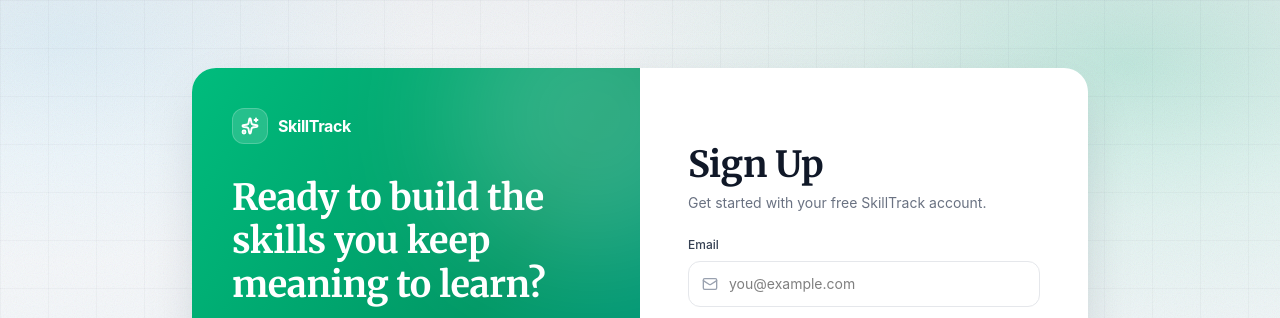
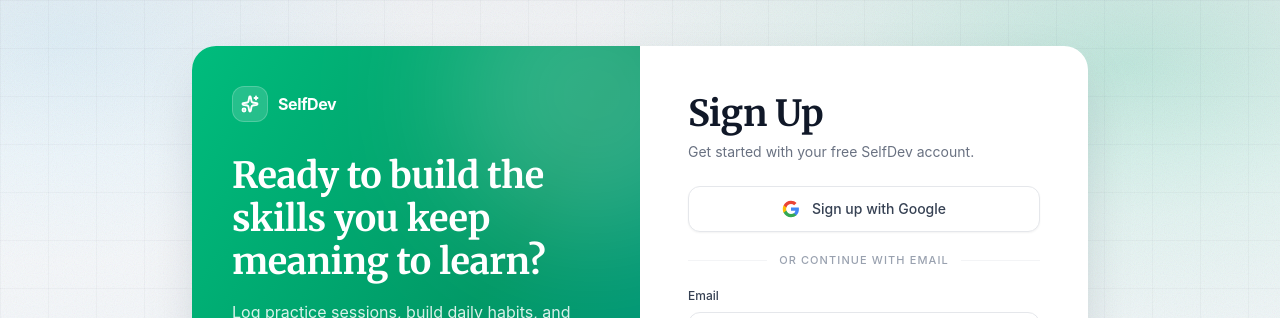
Before and after one commit to Choco246700/selfdev, a React (Vite) app: page /signup in a window 1280 px wide. Shown: the top 318 px of the page. Built offline with nearby package versions, Linux system fonts and the light colour scheme; no server answers; a web font is replaced by a local one.

Commit message:
Google sign up button added

```diff
--- a/index.html
+++ b/index.html
@@ -2,7 +2,7 @@
 <html lang="en">
   <head>
     <meta charset="UTF-8" />
-    <link rel="icon" type="image/svg+xml" href="/public/favicon.svg" />
+    <link rel="icon" type="image/svg+xml" href="/favicon.svg" />
     <link rel="apple-touch-icon" href="/apple-touch-icon.png" />
     <meta name="viewport" content="width=device-width, initial-scale=1.0" />
     <!-- Light mode — the emerald brand color -->
@@ -44,6 +44,9 @@
       content="Track the skills and habits that actually stick."
     />
     <meta name="twitter:image" content="/og-image.png" />
+
+    <!-- Google Identity Services -->
+    <script src="https://accounts.google.com/gsi/client" async defer></script>
   </head>
   <body>
     <div id="root"></div>
--- a/src/pages/AuthPage.tsx
+++ b/src/pages/AuthPage.tsx
@@ -1,4 +1,4 @@
-import React, { useEffect, useState } from 'react';
+import React, { useEffect, useRef, useState } from 'react';
 import { useNavigate, Link } from 'react-router-dom';
 import {
   Sparkles,
@@ -9,6 +9,7 @@ import {
   ArrowLeft,
   CheckCircle2,
   Check,
+  Loader2,
 } from 'lucide-react';
 import { supabase } from '../lib/supabaseClient';
 
@@ -18,49 +19,71 @@ interface AuthPageProps {
   initialMode?: Mode;
 }
 
-// ──────────────────────────────────────────────────────────────
-// GOOGLE AUTH — temporarily disabled until OAuth is fully configured.
-// Uncomment the GoogleIcon component, the handleGoogleAuth function,
-// the googleLoading state, and the JSX block marked "GOOGLE AUTH"
-// inside the form to re-enable.
-// ──────────────────────────────────────────────────────────────
+const GoogleIcon: React.FC<{ size?: number; className?: string }> = ({
+  size = 18,
+  className = '',
+}) => (
+  <svg
+    width={size}
+    height={size}
+    viewBox="0 0 24 24"
+    aria-hidden="true"
+    className={className}
+  >
+    <path
+      fill="#4285F4"
+      d="M22.56 12.25c0-.78-.07-1.53-.2-2.25H12v4.26h5.92c-.26 1.37-1.04 2.53-2.21 3.31v2.77h3.57c2.08-1.92 3.28-4.74 3.28-8.09z"
+    />
+    <path
+      fill="#34A853"
+      d="M12 23c2.97 0 5.46-.98 7.28-2.66l-3.57-2.77c-.98.66-2.23 1.06-3.71 1.06-2.86 0-5.29-1.93-6.16-4.53H2.18v2.84C3.99 20.53 7.7 23 12 23z"
+    />
+    <path
+      fill="#FBBC05"
+      d="M5.84 14.09c-.22-.66-.35-1.36-.35-2.09s.13-1.43.35-2.09V7.07H2.18C1.43 8.55 1 10.22 1 12s.43 3.45 1.18 4.93l2.85-2.22.81-.62z"
+    />
+    <path
+      fill="#EA4335"
+      d="M12 5.38c1.62 0 3.06.56 4.21 1.64l3.15-3.15C17.45 2.09 14.97 1 12 1 7.7 1 3.99 3.47 2.18 7.07l3.66 2.84c.87-2.6 3.3-4.53 6.16-4.53z"
+    />
+  </svg>
+);
 
-// const GoogleIcon: React.FC<{ size?: number }> = ({ size = 16 }) => (
-//   <svg width={size} height={size} viewBox="0 0 24 24" aria-hidden="true">
-//     <path
-//       fill="#4285F4"
-//       d="M22.56 12.25c0-.78-.07-1.53-.2-2.25H12v4.26h5.92c-.26 1.37-1.04 2.53-2.21 3.31v2.77h3.57c2.08-1.92 3.28-4.74 3.28-8.09z"
-//     />
-//     <path
-//       fill="#34A853"
-//       d="M12 23c2.97 0 5.46-.98 7.28-2.66l-3.57-2.77c-.98.66-2.23 1.06-3.71 1.06-2.86 0-5.29-1.93-6.16-4.53H2.18v2.84C3.99 20.53 7.7 23 12 23z"
-//     />
-//     <path
-//       fill="#FBBC05"
-//       d="M5.84 14.09c-.22-.66-.35-1.36-.35-2.09s.13-1.43.35-2.09V7.07H2.18C1.43 8.55 1 10.22 1 12s.43 3.45 1.18 4.93l2.85-2.22.81-.62z"
-//     />
-//     <path
-//       fill="#EA4335"
-//       d="M12 5.38c1.62 0 3.06.56 4.21 1.64l3.15-3.15C17.45 2.09 14.97 1 12 1 7.7 1 3.99 3.47 2.18 7.07l3.66 2.84c.87-2.6 3.3-4.53 6.16-4.53z"
-//     />
-//   </svg>
-// );
+// Generate a cryptographically secure raw nonce and its SHA-256 hash for Supabase / Google verification
+async function generateNonce(): Promise<{ raw: string; hashed: string }> {
+  const array = new Uint8Array(16);
+  crypto.getRandomValues(array);
+  const raw = Array.from(array, (b) => b.toString(16).padStart(2, '0')).join('');
+  const encoder = new TextEncoder();
+  const data = encoder.encode(raw);
+  const hashBuffer = await crypto.subtle.digest('SHA-256', data);
+  const hashed = Array.from(new Uint8Array(hashBuffer), (b) =>
+    b.toString(16).padStart(2, '0')
+  ).join('');
+  return { raw, hashed };
+}
 
 export const AuthPage: React.FC<AuthPageProps> = ({
   initialMode = 'signin',
 }) => {
   const navigate = useNavigate();
   const [mode, setMode] = useState<Mode>(initialMode);
+  const isSignUp = mode === 'signup';
+  const isForgot = mode === 'forgot';
   const [email, setEmail] = useState('');
   const [password, setPassword] = useState('');
   const [confirmPassword, setConfirmPassword] = useState('');
   const [acceptedTerms, setAcceptedTerms] = useState(false);
   const [showPassword, setShowPassword] = useState(false);
   const [loading, setLoading] = useState(false);
-  // const [googleLoading, setGoogleLoading] = useState(false);
+  const [googleLoading, setGoogleLoading] = useState(false);
+  const [gsiReady, setGsiReady] = useState(false);
   const [error, setError] = useState<string | null>(null);
   const [info, setInfo] = useState<string | null>(null);
   const [signupSentTo, setSignupSentTo] = useState<string | null>(null);
+
+  const googleClientId = import.meta.env.VITE_GOOGLE_CLIENT_ID;
+  const googleBtnContainerRef = useRef<HTMLDivElement>(null);
 
   useEffect(() => {
     setMode(initialMode);
@@ -69,8 +92,111 @@ export const AuthPage: React.FC<AuthPageProps> = ({
     setSignupSentTo(null);
   }, [initialMode]);
 
-  const isSignUp = mode === 'signup';
-  const isForgot = mode === 'forgot';
+  // Initialize Google Identity Services (GSI) when VITE_GOOGLE_CLIENT_ID is provided
+  useEffect(() => {
+    if (!googleClientId) return;
+
+    let isMounted = true;
+    let currentRawNonce = '';
+
+    const setupGsi = async () => {
+      if (!window.google?.accounts?.id || !googleBtnContainerRef.current) return;
+
+      try {
+        const { raw, hashed } = await generateNonce();
+        currentRawNonce = raw;
+
+        window.google.accounts.id.initialize({
+          client_id: googleClientId,
+          nonce: hashed,
+          auto_select: false,
+          cancel_on_tap_outside: true,
+          callback: async (response) => {
+            setGoogleLoading(true);
+            setError(null);
+            try {
+              const { error } = await supabase.auth.signInWithIdToken({
+                provider: 'google',
+                token: response.credential,
+                nonce: currentRawNonce,
+              });
+              if (error) throw error;
+            } catch (err) {
+              setError(
+                err instanceof Error
+                  ? err.message
+                  : 'Could not sign in with Google.'
+              );
+            } finally {
+              if (isMounted) setGoogleLoading(false);
+            }
+          },
+        });
+
+        if (googleBtnContainerRef.current) {
+          googleBtnContainerRef.current.innerHTML = '';
+          const containerWidth =
+            googleBtnContainerRef.current.clientWidth || 360;
+          window.google.accounts.id.renderButton(
+            googleBtnContainerRef.current,
+            {
+              type: 'standard',
+              theme: 'outline',
+              size: 'large',
+              text: isSignUp ? 'signup_with' : 'signin_with',
+              shape: 'rectangular',
+              logo_alignment: 'left',
+              width: Math.min(Math.max(containerWidth, 240), 400),
+            }
+          );
+          setGsiReady(true);
+        }
+      } catch (err) {
+        console.error('Error initializing Google Identity Services:', err);
+      }
+    };
+
+    if (window.google?.accounts?.id) {
+      setupGsi();
+    } else {
+      const interval = setInterval(() => {
+        if (window.google?.accounts?.id) {
+          clearInterval(interval);
+          setupGsi();
+        }
+      }, 100);
+      const timer = setTimeout(() => clearInterval(interval), 4000);
+      return () => {
+        isMounted = false;
+        clearInterval(interval);
+        clearTimeout(timer);
+      };
+    }
+
+    return () => {
+      isMounted = false;
+    };
+  }, [googleClientId, isSignUp]);
+
+  // Catch OAuth errors from URL query parameters or hash fragments
+  useEffect(() => {
+    const searchParams = new URLSearchParams(window.location.search);
+    const hashString = window.location.hash.startsWith('#')
+      ? window.location.hash.substring(1)
+      : window.location.hash;
+    const hashParams = new URLSearchParams(hashString);
+
+    const errorParam =
+      searchParams.get('error_description') ||
+      hashParams.get('error_description') ||
+      searchParams.get('error') ||
+      hashParams.get('error');
+
+    if (errorParam) {
+      setError(decodeURIComponent(errorParam.replace(/\+/g, ' ')));
+      window.history.replaceState({}, document.title, window.location.pathname);
+    }
+  }, []);
 
   const resetMessages = () => {
     setError(null);
@@ -137,26 +263,29 @@ export const AuthPage: React.FC<AuthPageProps> = ({
     }
   };
 
-  // ─── GOOGLE AUTH — disabled until OAuth is configured ───────
-  // const handleGoogleAuth = async () => {
-  //   setError(null);
-  //   setInfo(null);
-  //   setGoogleLoading(true);
-  //   try {
-  //     const { error } = await supabase.auth.signInWithOAuth({
-  //       provider: 'google',
-  //       options: {
-  //         redirectTo: `${window.location.origin}/`,
-  //       },
-  //     });
-  //     if (error) throw error;
-  //   } catch (err) {
-  //     setError(
-  //       err instanceof Error ? err.message : 'Could not sign in with Google.'
-  //     );
-  //     setGoogleLoading(false);
-  //   }
-  // };
+  const handleGoogleAuth = async () => {
+    setError(null);
+    setInfo(null);
+    setGoogleLoading(true);
+    try {
+      const { error } = await supabase.auth.signInWithOAuth({
+        provider: 'google',
+        options: {
+          redirectTo: `${window.location.origin}/`,
+          queryParams: {
+            access_type: 'offline',
+            prompt: 'select_account',
+          },
+        },
+      });
+      if (error) throw error;
+    } catch (err) {
+      setError(
+        err instanceof Error ? err.message : 'Could not sign in with Google.'
+      );
+      setGoogleLoading(false);
+    }
+  };
 
   const handleResendConfirmation = async () => {
     if (!signupSentTo) return;
@@ -253,7 +382,7 @@ export const AuthPage: React.FC<AuthPageProps> = ({
               <Sparkles size={18} className="text-white" strokeWidth={2.5} />
             </div>
             <span className="text-base font-bold text-white tracking-tight">
-              SkillTrack
+              SelfDev
             </span>
           </div>
 
@@ -301,7 +430,7 @@ export const AuthPage: React.FC<AuthPageProps> = ({
               <Sparkles size={16} strokeWidth={2.5} />
             </div>
             <span className="text-base font-bold text-gray-900 tracking-tight">
-              SkillTrack
+              SelfDev
             </span>
           </Link>
 
@@ -326,27 +455,59 @@ export const AuthPage: React.FC<AuthPageProps> = ({
             {isForgot
               ? "Enter your email and we'll send you a reset link."
               : isSignUp
-              ? 'Get started with your free SkillTrack account.'
+              ? 'Get started with your free SelfDev account.'
               : 'Sign in to continue your streaks.'}
           </p>
 
-          {/* ─── GOOGLE AUTH — disabled until OAuth is configured ─── */}
-          {/*
+          {error && (
+            <div className="text-xs text-red-600 bg-red-50 border border-red-100 rounded-xl px-4 py-3 mb-5">
+              {error}
+            </div>
+          )}
+          {info && (
+            <div className="text-xs text-emerald-700 bg-emerald-50 border border-emerald-100 rounded-xl px-4 py-3 mb-5">
+              {info}
+            </div>
+          )}
+
           {!isForgot && (
             <>
+              {/* Google Identity Services container (used when VITE_GOOGLE_CLIENT_ID is configured) */}
+              <div
+                ref={googleBtnContainerRef}
+                className={`w-full flex justify-center min-h-[44px] ${
+                  gsiReady && googleClientId ? 'block' : 'hidden'
+                } [&>div]:w-full [&>div>iframe]:!w-full [&>div>iframe]:!rounded-xl`}
+              />
+
+              {/* Fallback button (used if GSI is not loaded or VITE_GOOGLE_CLIENT_ID is not configured) */}
+              {(!googleClientId || !gsiReady) && (
                 <button
                   type="button"
                   onClick={handleGoogleAuth}
                   disabled={googleLoading || loading}
-                className="w-full flex items-center justify-center gap-2.5 bg-white border border-gray-200 hover:border-gray-300 hover:bg-gray-50 disabled:opacity-60 disabled:cursor-not-allowed text-sm font-medium text-gray-700 py-3 rounded-xl transition-colors"
+                  className="w-full flex items-center justify-center gap-3 bg-white border border-gray-200 hover:border-gray-300 hover:bg-gray-50 active:bg-gray-100 disabled:opacity-60 disabled:cursor-not-allowed text-sm font-medium text-gray-700 py-3 rounded-xl transition-all shadow-xs cursor-pointer focus:outline-none focus:ring-2 focus:ring-emerald-500/20 focus:border-emerald-500"
                 >
-                <GoogleIcon size={16} />
-                {googleLoading
-                  ? 'Redirecting…'
-                  : isSignUp
-                  ? 'Sign up with Google'
-                  : 'Sign in with Google'}
+                  {googleLoading ? (
+                    <>
+                      <Loader2 size={18} className="animate-spin text-gray-500" />
+                      <span>Connecting to Google…</span>
+                    </>
+                  ) : (
+                    <>
+                      <GoogleIcon size={18} />
+                      <span>{isSignUp ? 'Sign up with Google' : 'Sign in with Google'}</span>
+                    </>
+                  )}
                 </button>
+              )}
+
+              {googleLoading && gsiReady && (
+                <div className="flex items-center justify-center gap-2 py-2 text-xs text-gray-500">
+                  <Loader2 size={14} className="animate-spin text-emerald-600" />
+                  <span>Signing in with Google…</span>
+                </div>
+              )}
 
               <div className="relative my-5">
                 <div className="absolute inset-0 flex items-center">
@@ -354,13 +515,12 @@ export const AuthPage: React.FC<AuthPageProps> = ({
                 </div>
                 <div className="relative flex justify-center">
                   <span className="px-3 bg-white text-[11px] font-medium uppercase tracking-widest text-gray-400">
-                    or
+                    or continue with email
                   </span>
                 </div>
               </div>
             </>
           )}
-          */}
 
           <form onSubmit={handleSubmit} className="flex flex-col gap-4">
             {/* Email */}
@@ -501,17 +661,7 @@ export const AuthPage: React.FC<AuthPageProps> = ({
               </div>
             )}
 
-            {/* Error / Info */}
-            {error && (
-              <div className="text-xs text-red-600 bg-red-50 border border-red-100 rounded-xl px-4 py-3">
-                {error}
-              </div>
-            )}
-            {info && (
-              <div className="text-xs text-emerald-700 bg-emerald-50 border border-emerald-100 rounded-xl px-4 py-3">
-                {info}
-              </div>
-            )}
+            {/* Error / Info — displayed at the top of the form */}
 
             {/* Submit */}
             <button
--- /dev/null
+++ b/src/types/google.d.ts
@@ -0,0 +1,34 @@
+declare global {
+  interface Window {
+    google?: {
+      accounts: {
+        id: {
+          initialize: (config: {
+            client_id: string;
+            callback: (response: { credential: string; select_by?: string }) => void;
+            nonce?: string;
+            auto_select?: boolean;
+            cancel_on_tap_outside?: boolean;
+          }) => void;
+          renderButton: (
+            parent: HTMLElement,
+            options: {
+              type?: 'standard' | 'icon';
+              theme?: 'outline' | 'filled_blue' | 'filled_black';
+              size?: 'large' | 'medium' | 'small';
+              text?: 'signin_with' | 'signup_with' | 'continue_with' | 'signin';
+              shape?: 'rectangular' | 'pill' | 'circle' | 'square';
+              logo_alignment?: 'left' | 'center';
+              width?: number | string;
+              locale?: string;
+            }
+          ) => void;
+          prompt: (momentListener?: (notification: unknown) => void) => void;
+          cancel: () => void;
+        };
+      };
+    };
+  }
+}
+
+export {};
```
Also changed, not shown: src/App.tsx (+21 -1 lines), src/components/Header.tsx (+26 -6 lines). Lines whose indentation alone changed are shown as unchanged.
